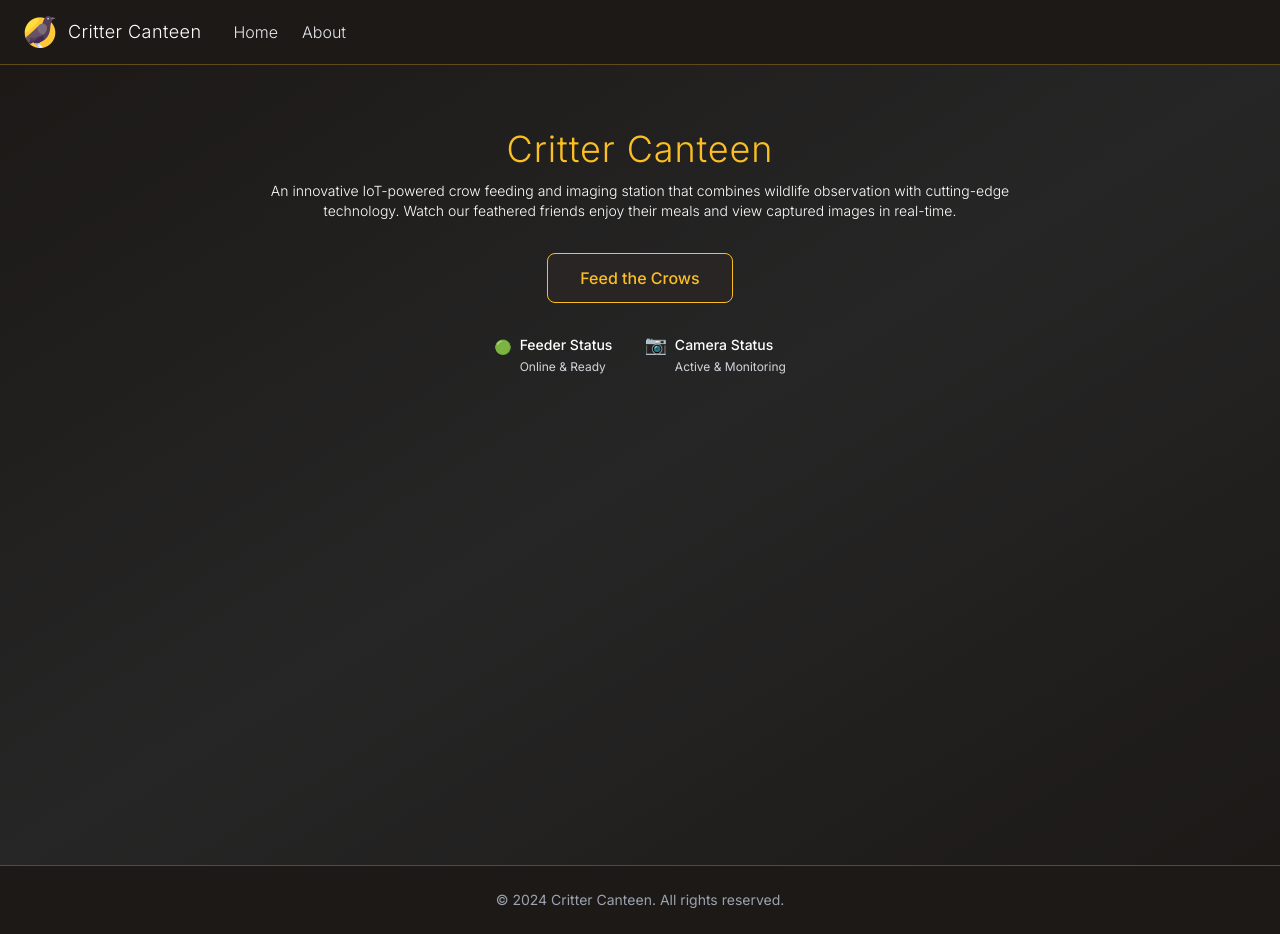
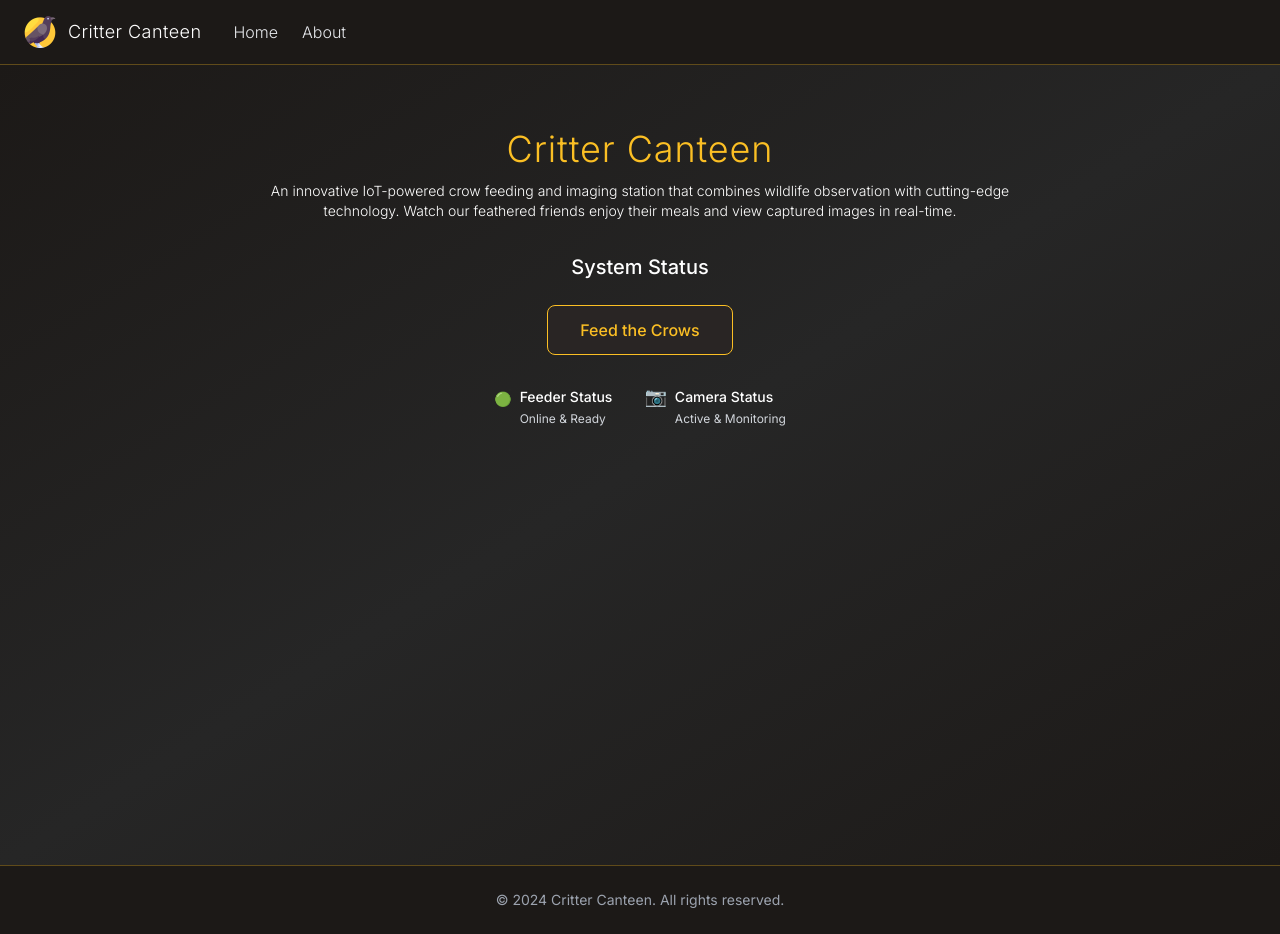
Before and after one commit to jessemull/crow-detector-client, a Next.js app: page / in a window 1280 px wide. Built offline with nearby package versions, Linux system fonts and the light colour scheme; no server answers.

Commit message:
fix: fix lh and e2e tests

```diff
--- a/package.json
+++ b/package.json
@@ -76,7 +76,7 @@
     "e2e": "cypress run",
     "export": "next export",
     "format": "prettier --write .",
-    "lighthouse": "lhci autorun",
+    "lighthouse": "NODE_ENV=development lhci autorun",
     "lint": "next lint --fix",
     "postbuild": "next-sitemap",
     "postsource-maps": "node ./scripts/source-maps.js",
--- a/src/app/global-error.tsx
+++ b/src/app/global-error.tsx
@@ -24,9 +24,9 @@ const GlobalError: React.FC<Props> = ({ error }) => {
               className="w-[20vw] h-[20vw] max-w-[160px] max-h-[160px]"
             />
           </div>
-          <h1 className="text-xl md:text-2xl font-light text-accent-500 mb-4 tracking-wide">
+          <h2 className="text-xl md:text-2xl font-light text-accent-500 mb-4 tracking-wide">
             Something Went Wrong!
-          </h1>
+          </h2>
           <p className="text-md md:text-lg font-light text-white mb-6">
             We&apos;ve logged the issue. Please refresh to try again.
           </p>
--- a/src/components/Header/Header.tsx
+++ b/src/components/Header/Header.tsx
@@ -1,8 +1,8 @@
 'use client';
 
+import Image from 'next/image';
+import Link from 'next/link';
 import React, { useState } from 'react';
-import Link from 'next/link';
-import Image from 'next/image';
 import { Menu, X, Home, Info } from 'lucide-react';
 
 interface HeaderProps {}
@@ -13,6 +13,7 @@ const Header: React.FC<HeaderProps> = () => {
   const toggleMenu = () => {
     setIsMenuOpen(!isMenuOpen);
   };
+
   return (
     <header className="sticky top-0 z-20 bg-stone-900 backdrop-blur-sm border-b border-amber-400/30 relative">
       <div className="max-w-6xl py-3 md:py-4 pl-3 md:pl-6">
--- a/src/components/HomePage/HomePage.tsx
+++ b/src/components/HomePage/HomePage.tsx
@@ -15,6 +15,11 @@ const HomePage: React.FC = () => {
             our feathered friends enjoy their meals and view captured images in
             real-time.
           </p>
+        </div>
+        <div className="text-center mb-6">
+          <h2 className="text-lg md:text-xl font-medium text-white mb-4">
+            System Status
+          </h2>
         </div>
         <div className="text-center mb-8">
           <button className="bg-stone-800 text-amber-400 border border-amber-400 font-medium py-3 px-8 rounded-lg hover:bg-stone-700 transition-colors">
```
Also changed, not shown: src/components/About/About.tsx (+2 -2 lines), .lighthouserc.js, 2 other files (tests, documents, lock files or other folders).
